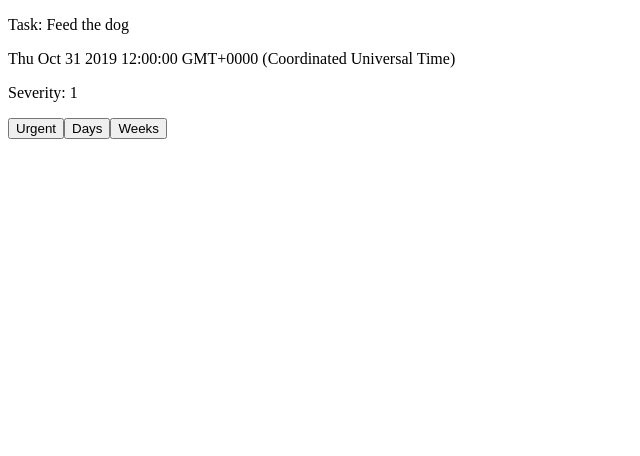
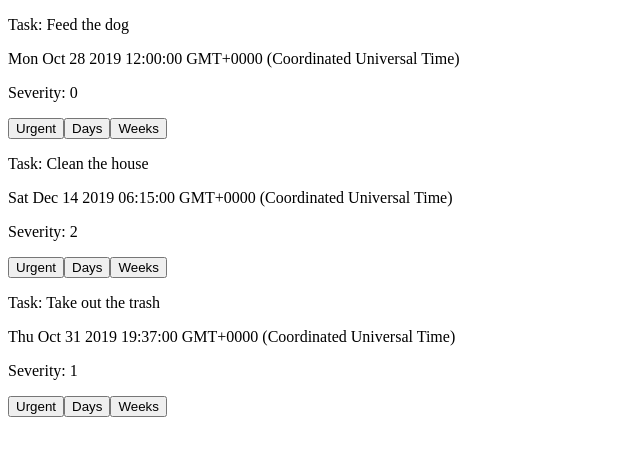
Before and after one commit to MikeLehmen/Todo_App, an Angular app: page /dashboard in a window 1280 px wide. Shown: the top 456 px of the page, without its empty margins (0-640 px from the left). Built offline with nearby package versions, Linux system fonts and the light colour scheme.

Commit message:
Added todo-list component prototype

```diff
--- a/src/app/app.module.ts
+++ b/src/app/app.module.ts
@@ -6,13 +6,15 @@ import { AppComponent } from './app.component';
 import { DashboardComponent } from './dashboard/dashboard.component';
 import { PageNotFoundComponent } from './page-not-found/page-not-found.component';
 import { TodoItemComponent } from './todo-item/todo-item.component';
+import { TodoListComponent } from './todo-list/todo-list.component';
 
 @NgModule({
   declarations: [
     AppComponent,
     DashboardComponent,
     PageNotFoundComponent,
-    TodoItemComponent
+    TodoItemComponent,
+    TodoListComponent
   ],
   imports: [
     BrowserModule,
--- a/src/app/dashboard/dashboard.component.html
+++ b/src/app/dashboard/dashboard.component.html
@@ -1,4 +1,4 @@
 <!-- <p>dashboard works!</p> -->
 <div>
-    <app-todo-item></app-todo-item>
+    <app-todo-list></app-todo-list>
 </div>
--- a/src/app/page-not-found/page-not-found.component.html
+++ b/src/app/page-not-found/page-not-found.component.html
@@ -1 +1 @@
-<p>page-not-found works!</p>
+<p>Uh-oh...looks like the page you requested doesn't exist!  Try /dashboard or /</p>
--- a/src/app/todo-item/todo-item.component.html
+++ b/src/app/todo-item/todo-item.component.html
@@ -5,9 +5,9 @@
         <p>Severity: {{ item.severity }}</p>
     </div>
     <div>
-        <button style="display:inline">Urgent</button>
-        <button style="display:inline">Days</button>
-        <button style="display:inline">Weeks</button>
+        <button>Urgent</button>
+        <button>Days</button>
+        <button>Weeks</button>
     </div>
 </div>
 
--- a/src/app/todo-item/todo-item.component.ts
+++ b/src/app/todo-item/todo-item.component.ts
@@ -1,5 +1,6 @@
 import { Component, OnInit } from '@angular/core';
 import { TodoItem, SEVERITY } from './todo-item.model';
+import { Input } from '@angular/core';
 
 @Component({
   selector: 'app-todo-item',
@@ -7,12 +8,10 @@ import { TodoItem, SEVERITY } from './todo-item.model';
   styleUrls: ['./todo-item.component.css']
 })
 export class TodoItemComponent implements OnInit {
-  item: TodoItem;
+  @Input() item: TodoItem;
 
-  // will need service as well
   constructor() {
-    var itemObj = { task: 'Feed the dog', dueDate: new Date('2019-10-31T12:00:00'), severity: SEVERITY.DAYS };
-    this.item = new TodoItem(itemObj);
+
    }
 
   ngOnInit() {
--- /dev/null
+++ b/src/app/todo-list/todo-list.component.html
@@ -0,0 +1,3 @@
+<div *ngFor="let item of itemList.items">
+    <app-todo-item [item] = "item"></app-todo-item>
+</div>
--- /dev/null
+++ b/src/app/todo-list/todo-list.component.ts
@@ -0,0 +1,20 @@
+import { Component, OnInit } from '@angular/core';
+import { TodoList } from './todo-list.model'
+
+@Component({
+  selector: 'app-todo-list',
+  templateUrl: './todo-list.component.html',
+  styleUrls: ['./todo-list.component.css']
+})
+export class TodoListComponent implements OnInit {
+  itemList: TodoList;
+
+  // will pull list reference from list service
+  constructor() {
+    this.itemList = new TodoList();
+   }
+
+  ngOnInit() {
+  }
+
+}
--- /dev/null
+++ b/src/app/todo-list/todo-list.model.ts
@@ -0,0 +1,22 @@
+import { TodoItem, SEVERITY } from '../todo-item/todo-item.model';
+
+export class TodoList {
+    items: TodoItem[];
+
+    constructor() {
+        this.items = [];
+
+        var itemObj = { task: 'Feed the dog', dueDate: new Date('2019-10-28T12:00:00'), severity: SEVERITY.URGENT };
+        this.items.push(new TodoItem(itemObj));
+
+        itemObj.task = 'Clean the house'
+        itemObj.dueDate = new Date('2019-12-14T06:15:00');
+        itemObj.severity = SEVERITY.WEEKS;
+        this.items.push(new TodoItem(itemObj));
+
+        itemObj.task = 'Take out the trash'
+        itemObj.dueDate = new Date('2019-10-31T19:37:00');
+        itemObj.severity = SEVERITY.DAYS;
+        this.items.push(new TodoItem(itemObj));
+    }
+}
```
Also changed, not shown: src/app/todo-list/todo-list.component.css (added), 1 other file (tests, documents, lock files or other folders).
